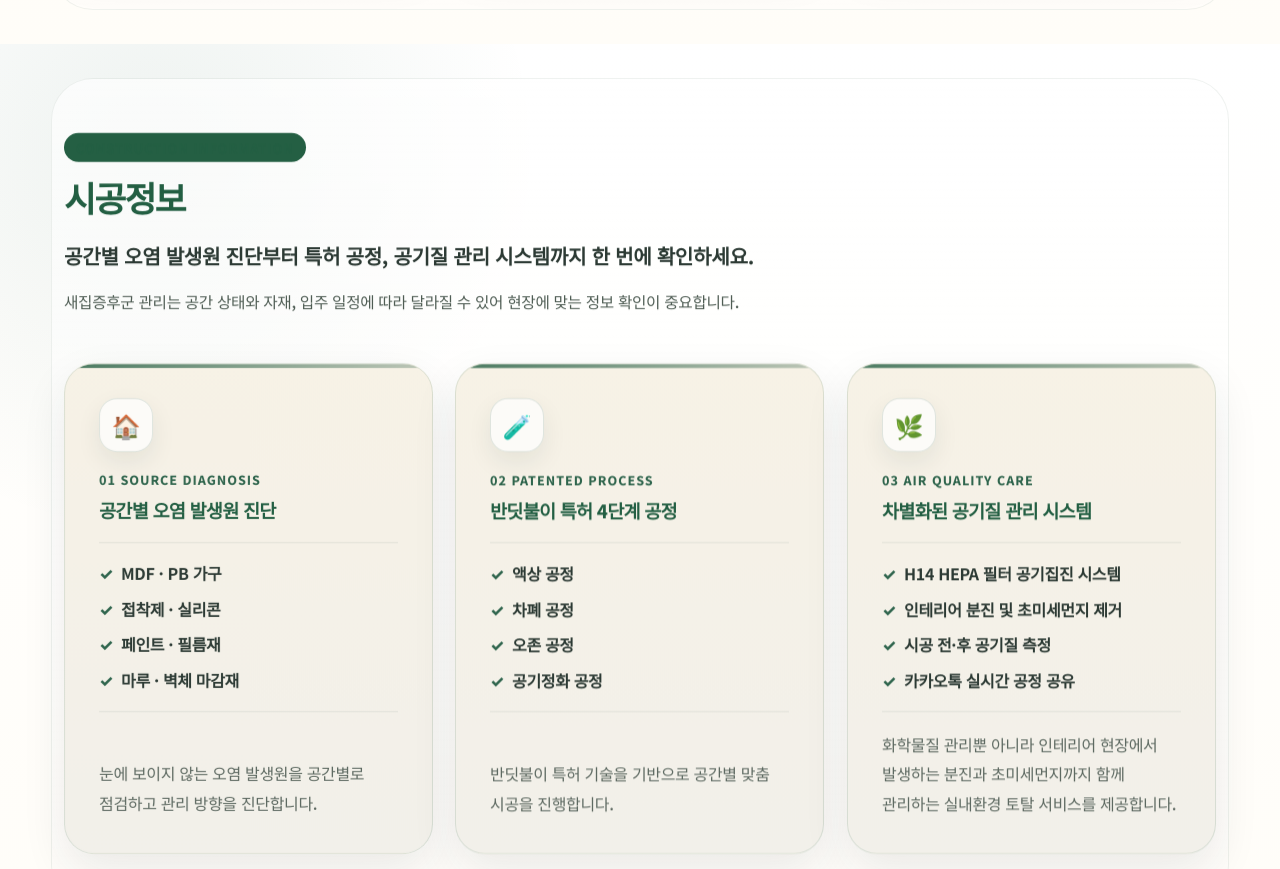
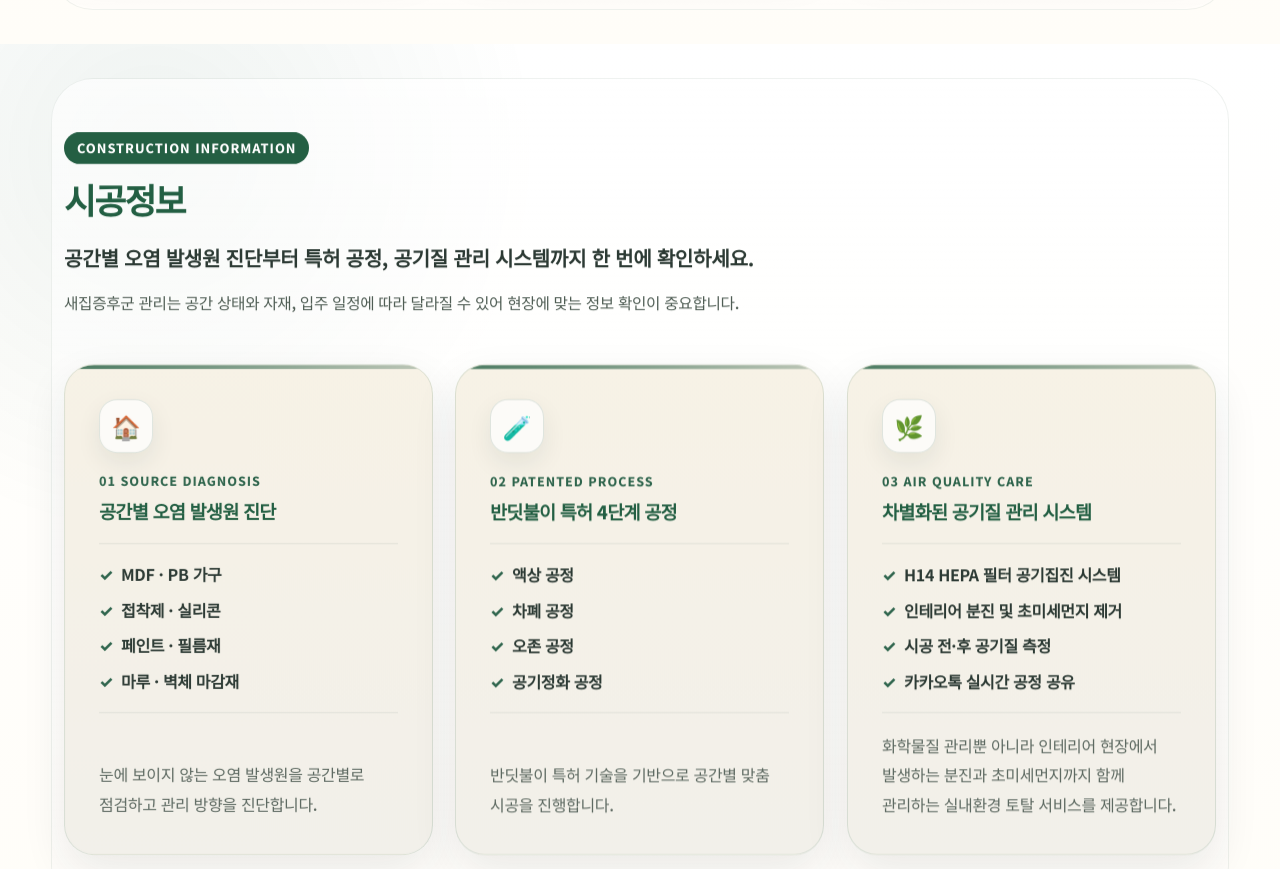
Before and after one commit to kclee0903-dotcom/banditbully-mapo-homepage, a website: page index.html in a window 1280 px wide. Shown: the part 1905-2774 px from the top of the page. Drawn offline with Linux system fonts and the light colour scheme.

Commit message:
Fix construction info label contrast

```diff
--- a/style.css
+++ b/style.css
@@ -377,6 +377,14 @@ p { color: var(--body); line-height: 1.86; }
 }
 
 .premium-brand__heading .eyebrow { color: var(--brand-deep); }
+
+#expert .premium-brand__heading .eyebrow {
+  color: #ffffff;
+  font-weight: 840;
+  letter-spacing: 0.075em;
+  line-height: 1.4;
+  padding: 7px 13px;
+}
 
 .premium-brand__heading h2 {
   max-width: 740px;
```
